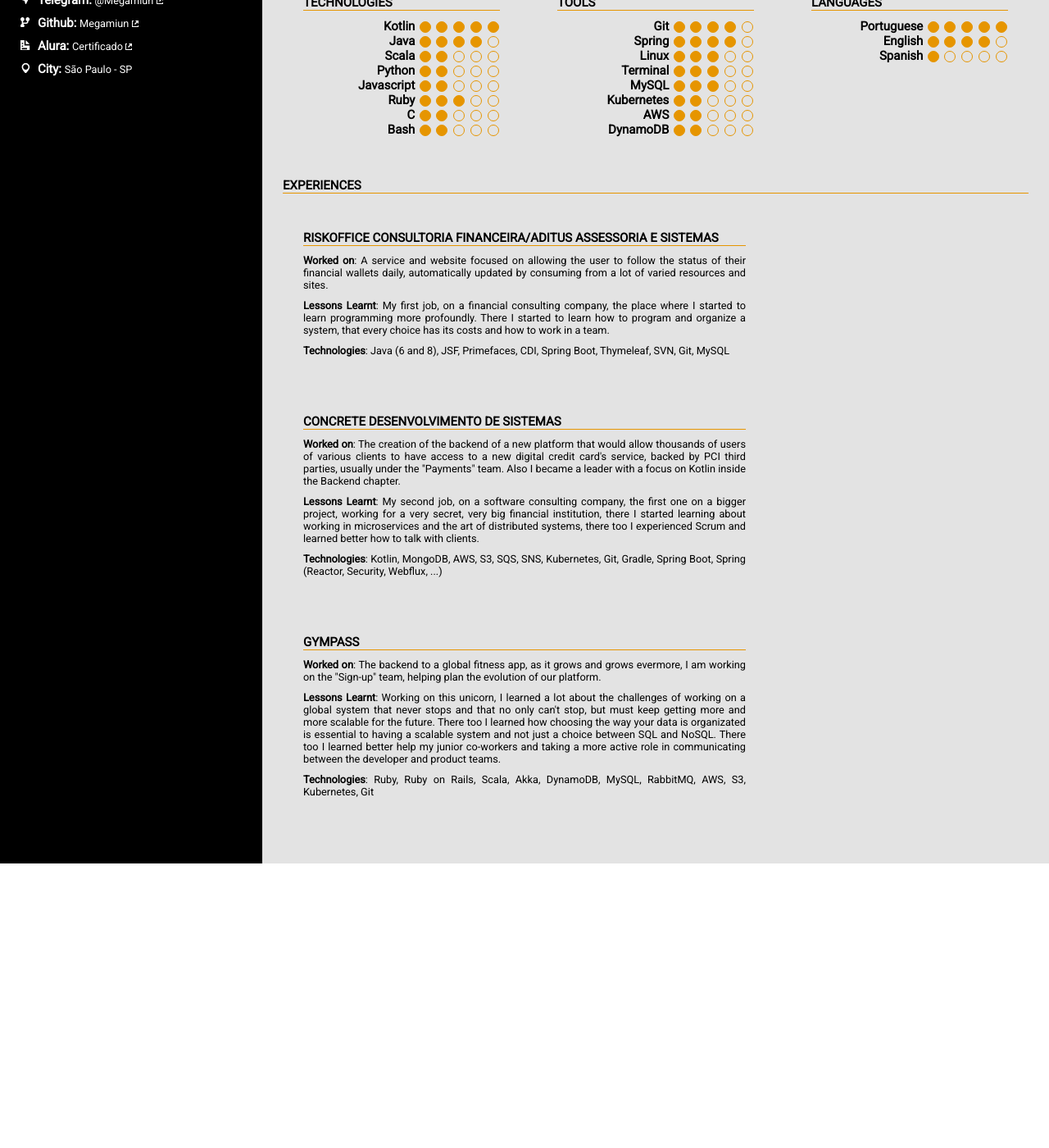
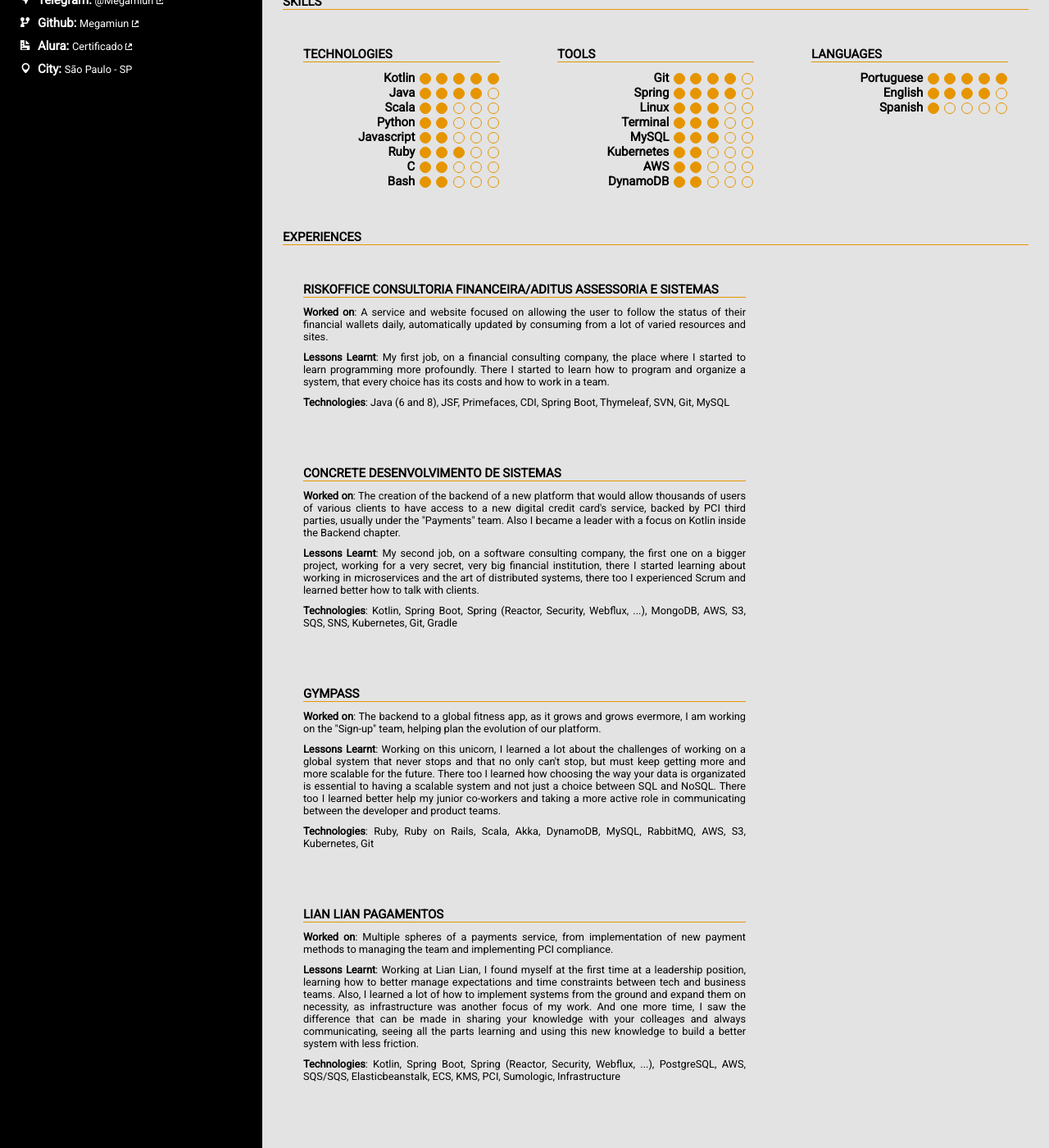
Before and after one commit to Megamiun/Megamiun.github.io, a Jekyll site: the page built from index.html, in a window 1280 px wide and 1400 px high, scrolled down 456 px. Shown: the whole window at 82% size. Built offline with Jekyll 4.4.1, drawn with Linux system fonts in a browser that asks for light colours; before the commit the page ends 1509 px from its top, so only the background shows below that; some of the changed text lies outside the part shown.

Commit message:
Add Lianlian

```diff
--- a/Gemfile
+++ b/Gemfile
@@ -1,4 +1,5 @@
 source "https://rubygems.org"
 ruby RUBY_VERSION
 
-gem "jekyll", "3.6.3"
+gem "jekyll", "4.2.2"
+gem "webrick", "~> 1.7"
--- a/_data/experiences.json
+++ b/_data/experiences.json
@@ -47,7 +47,7 @@
         "workedOn": "The creation of the backend of a new platform that would allow thousands of users of various clients to have access to a new digital credit card's service, backed by PCI third parties, usually under the \"Payments\" team. Also I became a leader with a focus on Kotlin inside the Backend chapter.",
         "lessonsLearnt": "My second job, on a software consulting company, the first one on a bigger project, working for a very secret, very big financial institution, there I started learning about working in microservices and the art of distributed systems, there too I experienced Scrum and learned better how to talk with clients.",
         "technologies": [
-            "Kotlin", "MongoDB", "AWS", "S3", "SQS", "SNS", "Kubernetes", "Git", "Gradle", "Spring Boot", "Spring (Reactor, Security, Webflux, ...)"
+            "Kotlin", "Spring Boot", "Spring (Reactor, Security, Webflux, ...)", "MongoDB", "AWS", "S3", "SQS", "SNS", "Kubernetes", "Git", "Gradle"
         ]
     }, {
         "name": "Gympass",
@@ -57,6 +57,10 @@
                 "started": {
                     "month": 10,
                     "year": 2019
+                },
+                "ended": {
+                    "month": 8,
+                    "year": 2020
                 }
             }
         ],
@@ -65,5 +69,21 @@
         "technologies": [
             "Ruby", "Ruby on Rails", "Scala", "Akka", "DynamoDB", "MySQL", "RabbitMQ", "AWS", "S3", "Kubernetes", "Git"
         ]
+    }, {
+        "name": "Lian Lian Pagamentos",
+        "position": [
+            {
+                "name": "Tech Lead",
+                "started": {
+                    "month": 8,
+                    "year": 2020
+                }
+            }
+        ],
+        "workedOn": "Multiple spheres of a payments service, from implementation of new payment methods to managing the team and implementing PCI compliance.",
+        "lessonsLearnt": "Working at Lian Lian, I found myself at the first time at a leadership position, learning how to better manage expectations and time constraints between tech and business teams. Also, I learned a lot of how to implement systems from the ground and expand them on necessity, as infrastructure was another focus of my work. And one more time, I saw the difference that can be made in sharing your knowledge with your colleages and always communicating, seeing all the parts learning and using this new knowledge to build a better system with less friction.",
+        "technologies": [
+            "Kotlin", "Spring Boot", "Spring (Reactor, Security, Webflux, ...)", "PostgreSQL", "AWS", "SQS/SQS", "Elasticbeanstalk", "ECS", "KMS", "PCI", "Sumologic", "Infrastructure"
+        ]
     }
 ]
```
Also changed, not shown: Gemfile.lock, 1 other file.
